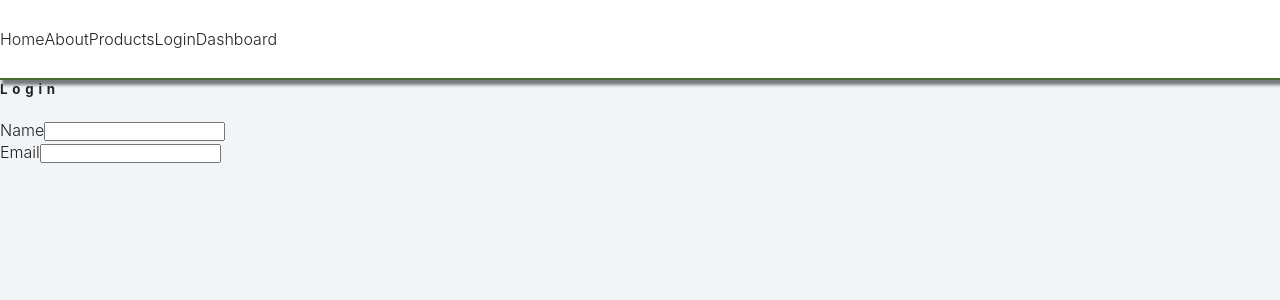
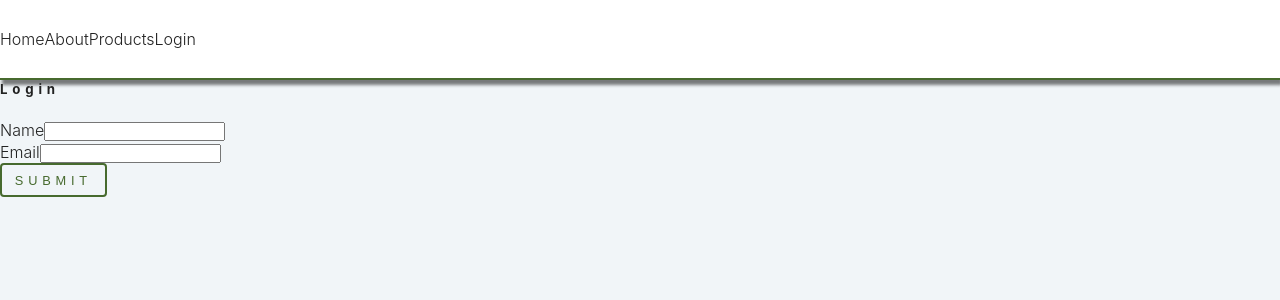
Before and after one commit to shaikat17/React-Router-Tutorial, a React (Create React App) app: page /login in a window 1280 px wide. Shown: the top 300 px of the page. Built offline with nearby package versions, Linux system fonts and the light colour scheme.

Commit message:
useNavigator

```diff
--- a/src/Components/Dashboard.js
+++ b/src/Components/Dashboard.js
@@ -1,8 +1,9 @@
 import React from 'react'
 
-const Dashboard = () => {
+const Dashboard = (props) => {
   return (
-    <div>Dashboard</div>
+    <section className="section">
+    <h4>Hello, {props.user?.name} </h4></section>
   )
 }
 
--- a/src/Components/Login.js
+++ b/src/Components/Login.js
@@ -1,11 +1,17 @@
 import React, { useState } from 'react'
-
-const Login = () => {
+import { useNavigate } from 'react-router'
+const Login = (props) => {
   const [name, setName] = useState('')
   const [email, setEmail] = useState('')
 
+  const navigate = useNavigate()
+
   const handleSubmit = async (e) => {
+    console.log(name , email)
     e.preventDefault()
+    if (!name || !email) return
+    props.setUser({name: name, email: email})
+    navigate('/dashboard')
   }
   return (
     <section>
@@ -18,7 +24,8 @@ const Login = () => {
     <div className="form-row">
     <label htmlFor="email" className='form-label'>Email</label>
     <input type="email" className='form-input' id='email' value={email}
-    onChange={ e => setEmail(e.target.value)}/></div></form></section>
+    onChange={ e => setEmail(e.target.value)}/></div>
+    <button className="btn">Submit</button></form></section>
   )
 }
 
--- a/src/Components/StyledNavbar.js
+++ b/src/Components/StyledNavbar.js
@@ -28,12 +28,7 @@ const StyledNavbar = () => {
     >
       Login
     </NavLink>
-    <NavLink
-    to="/dashboard"
-    className={({ isActive }) => (isActive ? "link active" : "link")}
-  >
-    Dashboard
-  </NavLink>
+
     </nav>
   );
 };
```
